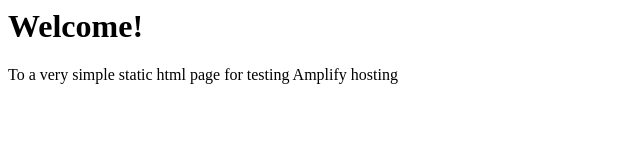
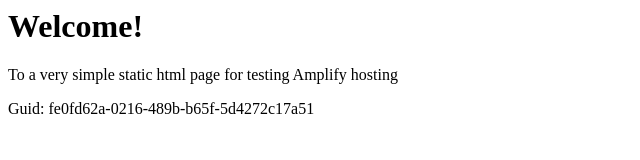
Before and after one commit to aws-aemilia-nrt/Github-PR-Commit-Integration-Test-DoNotTouch-Gith-OKSLNVO2-v1-preprod-ap-northeast-1, a website: page src/index.html in a window 1280 px wide. Shown: the whole page, without its empty margins (0-640 px from the left). Drawn offline with Linux system fonts and the light colour scheme.

Commit message:
commit from integ tests

```diff
--- a/src/index.html
+++ b/src/index.html
@@ -1,3 +1,5 @@
+
+
 <html lang="en">
 
 <head>
@@ -10,6 +12,6 @@
 <body>
     <h1>Welcome!</h1>
     <p>To a very simple static html page for testing Amplify hosting</p>
-</body>
+    <p>Guid: fe0fd62a-0216-489b-b65f-5d4272c17a51</p></body>
 
 </html>
```
